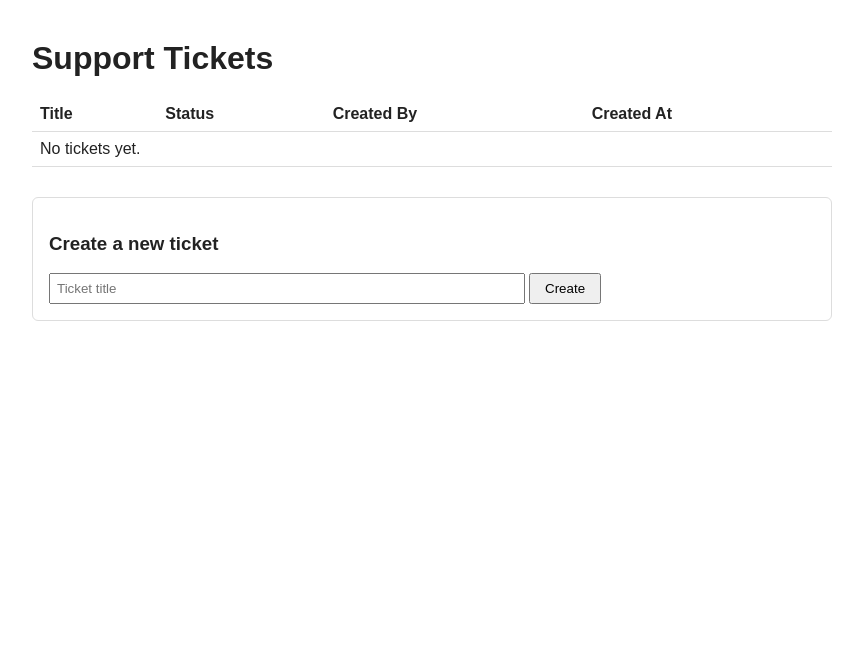
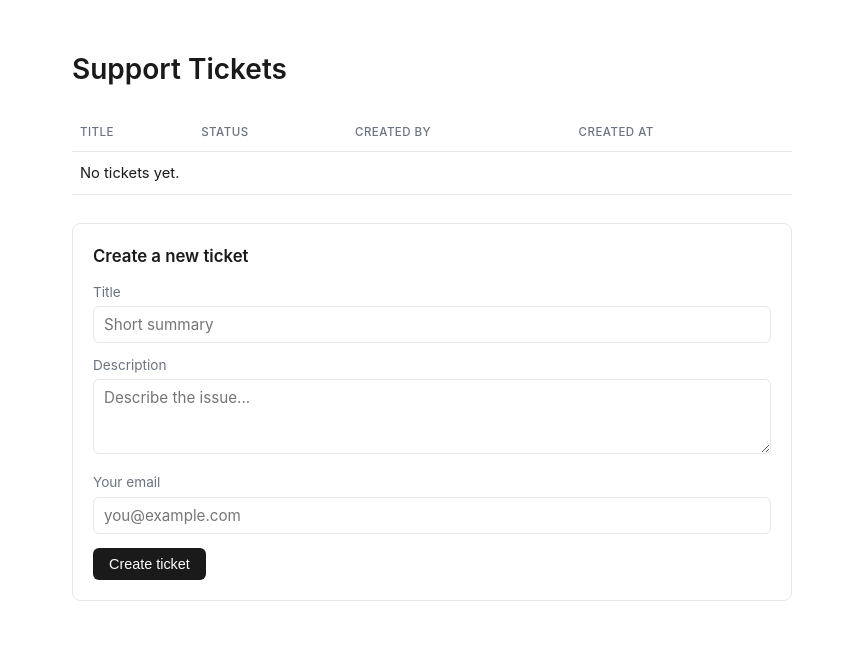
Before and after one commit to maraprikkripa/databricks-lakebase-ticket-app, a Flask app: template templates/index.html in a window 1280 px wide. Shown: the top 648 px of the page, without its empty margins (208-1071 px from the left). Run offline with Flask 3, Linux system fonts and the light colour scheme; the template is opened without the code that fills it, so the values that code supplies are empty; parts of the project's set-up code (start-up, migrations or seed data) failed here and were passed over.

Commit message:
Minimal redesign, add description/email to create form, add delete with confirmation

```diff
--- a/app.py
+++ b/app.py
@@ -38,6 +38,9 @@ def ensure_tables():
         )
         """
     )
+    # Added after the initial schema - IF NOT EXISTS keeps this safe to re-run
+    # against a table that was created before this column existed.
+    lakebase.run_write("ALTER TABLE tickets ADD COLUMN IF NOT EXISTS description TEXT")
     lakebase.run_write(
         """
         CREATE TABLE IF NOT EXISTS ticket_messages (
@@ -84,7 +87,7 @@ def index():
 def view_ticket(ticket_id):
     """View a single ticket and its messages."""
     tickets = lakebase.run_query(
-        "SELECT ticket_id, title, status, created_by, created_at "
+        "SELECT ticket_id, title, description, status, created_by, created_at "
         "FROM tickets WHERE ticket_id = %s",
         (ticket_id,),
     )
@@ -105,13 +108,30 @@ def view_ticket(ticket_id):
 def create_ticket():
     """Create a new ticket."""
     title = request.form.get("title", "").strip()
+    description = request.form.get("description", "").strip()
+    email = request.form.get("email", "").strip()
+
     if not title:
         return "Title is required", 400
+    if not email:
+        return "Email is required", 400
 
     lakebase.run_write(
-        "INSERT INTO tickets (title, status, created_by) VALUES (%s, %s, %s)",
-        (title, "open", _current_user_email()),
+        "INSERT INTO tickets (title, description, status, created_by) "
+        "VALUES (%s, %s, %s, %s)",
+        (title, description or None, "open", email),
     )
+    return redirect(url_for("index"))
+
+
+@app.route("/tickets/<int:ticket_id>/delete", methods=["POST"])
+def delete_ticket(ticket_id):
+    """Delete a ticket and all of its messages."""
+    with lakebase.get_connection() as conn:
+        with conn.cursor() as cur:
+            cur.execute("DELETE FROM ticket_messages WHERE ticket_id = %s", (ticket_id,))
+            cur.execute("DELETE FROM tickets WHERE ticket_id = %s", (ticket_id,))
+            conn.commit()
     return redirect(url_for("index"))
 
 
--- /dev/null
+++ b/static/style.css
@@ -0,0 +1,151 @@
+:root {
+    --bg: #ffffff;
+    --text: #1a1a1a;
+    --muted: #6b7280;
+    --border: #e5e7eb;
+    --accent: #2563eb;
+    --danger: #dc2626;
+    --radius: 8px;
+}
+
+* { box-sizing: border-box; }
+
+body {
+    font-family: -apple-system, BlinkMacSystemFont, "Segoe UI", Helvetica, Arial, sans-serif;
+    background: var(--bg);
+    color: var(--text);
+    max-width: 760px;
+    margin: 48px auto;
+    padding: 0 20px;
+    line-height: 1.5;
+}
+
+h1 {
+    font-size: 1.75rem;
+    font-weight: 600;
+    margin-bottom: 4px;
+}
+
+h3 {
+    font-size: 1.05rem;
+    font-weight: 600;
+    margin: 0 0 12px;
+}
+
+a { color: var(--accent); text-decoration: none; }
+a:hover { text-decoration: underline; }
+
+table {
+    width: 100%;
+    border-collapse: collapse;
+    margin-top: 24px;
+}
+
+th, td {
+    text-align: left;
+    padding: 10px 8px;
+    border-bottom: 1px solid var(--border);
+    font-size: 0.92rem;
+}
+
+th {
+    color: var(--muted);
+    font-weight: 500;
+    text-transform: uppercase;
+    font-size: 0.72rem;
+    letter-spacing: 0.04em;
+}
+
+.status {
+    display: inline-flex;
+    align-items: center;
+    gap: 6px;
+    font-size: 0.85rem;
+}
+
+.dot {
+    width: 8px;
+    height: 8px;
+    border-radius: 50%;
+    display: inline-block;
+    flex-shrink: 0;
+}
+.dot-open { background: #d97706; }
+.dot-in_progress { background: #2563eb; }
+.dot-resolved { background: #16a34a; }
+
+.card {
+    margin-top: 28px;
+    padding: 20px;
+    border: 1px solid var(--border);
+    border-radius: var(--radius);
+}
+
+label {
+    display: block;
+    font-size: 0.85rem;
+    color: var(--muted);
+    margin: 12px 0 4px;
+}
+
+input[type=text], input[type=email], textarea, select {
+    width: 100%;
+    padding: 8px 10px;
+    border: 1px solid var(--border);
+    border-radius: 6px;
+    font-size: 0.95rem;
+    font-family: inherit;
+}
+textarea { resize: vertical; }
+
+button {
+    margin-top: 14px;
+    padding: 8px 16px;
+    border: none;
+    border-radius: 6px;
+    background: var(--text);
+    color: #fff;
+    font-size: 0.9rem;
+    cursor: pointer;
+}
+button:hover { opacity: 0.85; }
+button.btn-danger { background: var(--danger); }
+
+.back {
+    display: inline-block;
+    margin-bottom: 16px;
+    font-size: 0.9rem;
+    color: var(--muted);
+}
+
+.description {
+    color: var(--muted);
+    margin-top: -4px;
+}
+
+.status-row {
+    display: flex;
+    align-items: center;
+    gap: 10px;
+    margin: 20px 0;
+}
+.status-row select { width: auto; }
+.status-row button { margin-top: 0; }
+
+.message {
+    border: 1px solid var(--border);
+    border-radius: 6px;
+    padding: 12px;
+    margin: 10px 0;
+}
+.message .msg-meta {
+    color: var(--muted);
+    font-size: 0.8rem;
+    margin-bottom: 6px;
+}
+
+.danger-zone {
+    margin-top: 32px;
+    padding-top: 16px;
+    border-top: 1px solid var(--border);
+}
--- a/templates/index.html
+++ b/templates/index.html
@@ -3,20 +3,7 @@
 <head>
     <meta charset="UTF-8">
     <title>Support Tickets</title>
-    <style>
-        body { font-family: sans-serif; max-width: 800px; margin: 40px auto; color: #222; }
-        h1 { margin-bottom: 4px; }
-        table { width: 100%; border-collapse: collapse; margin-top: 20px; }
-        th, td { text-align: left; padding: 8px; border-bottom: 1px solid #ddd; }
-        .status { display: inline-block; padding: 2px 8px; border-radius: 4px; font-size: 0.85em; }
-        .status-open { background: #ffe9b3; }
-        .status-in_progress { background: #b3d9ff; }
-        .status-resolved { background: #c6f0c2; }
-        form.create { margin-top: 30px; padding: 16px; border: 1px solid #ddd; border-radius: 6px; }
-        input[type=text] { width: 60%; padding: 6px; }
-        button { padding: 6px 14px; cursor: pointer; }
-        a { color: #2563eb; text-decoration: none; }
-    </style>
+    <link rel="stylesheet" href="{{ url_for('static', filename='style.css') }}">
 </head>
 <body>
     <h1>Support Tickets</h1>
@@ -29,7 +16,11 @@
             {% for t in tickets %}
             <tr>
                 <td><a href="/tickets/{{ t.ticket_id }}">{{ t.title }}</a></td>
-                <td><span class="status status-{{ t.status }}">{{ t.status }}</span></td>
+                <td>
+                    <span class="status">
+                        <span class="dot dot-{{ t.status }}"></span>{{ t.status }}
+                    </span>
+                </td>
                 <td>{{ t.created_by }}</td>
                 <td>{{ t.created_at }}</td>
             </tr>
@@ -39,10 +30,20 @@
         </tbody>
     </table>
 
-    <form class="create" method="post" action="/tickets">
+    <div class="card">
         <h3>Create a new ticket</h3>
-        <input type="text" name="title" placeholder="Ticket title" required>
-        <button type="submit">Create</button>
-    </form>
+        <form method="post" action="/tickets">
+            <label for="title">Title</label>
+            <input type="text" id="title" name="title" placeholder="Short summary" required>
+
+            <label for="description">Description</label>
+            <textarea id="description" name="description" rows="3" placeholder="Describe the issue..."></textarea>
+
+            <label for="email">Your email</label>
+            <input type="email" id="email" name="email" placeholder="you@example.com" required>
+
+            <button type="submit">Create ticket</button>
+        </form>
+    </div>
 </body>
 </html>
```
Also changed, not shown: templates/ticket.html (+25 -23 lines).
